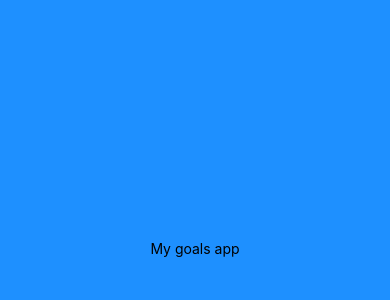
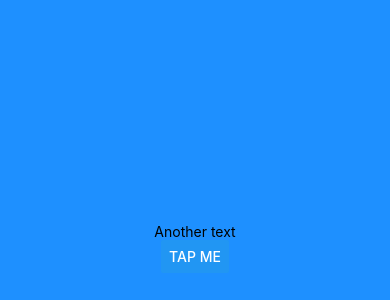
Before and after one commit to pedroluiznogueira/goals-app, a React Native app: screen / in a window 390 px wide. Shown: the part 174-474 px from the top of the page. Built offline with nearby package versions, Linux system fonts and the light colour scheme.

Commit message:
simple button

```diff
--- a/App.js
+++ b/App.js
@@ -1,9 +1,11 @@
 import { StyleSheet, Text, View } from 'react-native';
+import { Button } from 'react-native';
 
 export default function App() {
   return (
     <View style={styles.container}>
-      <Text>My goals app</Text>
+      <Text>Another text</Text>
+      <Button title="Tap me" onPress={() => console.log("click")}/>
     </View>
   );
 }
```
